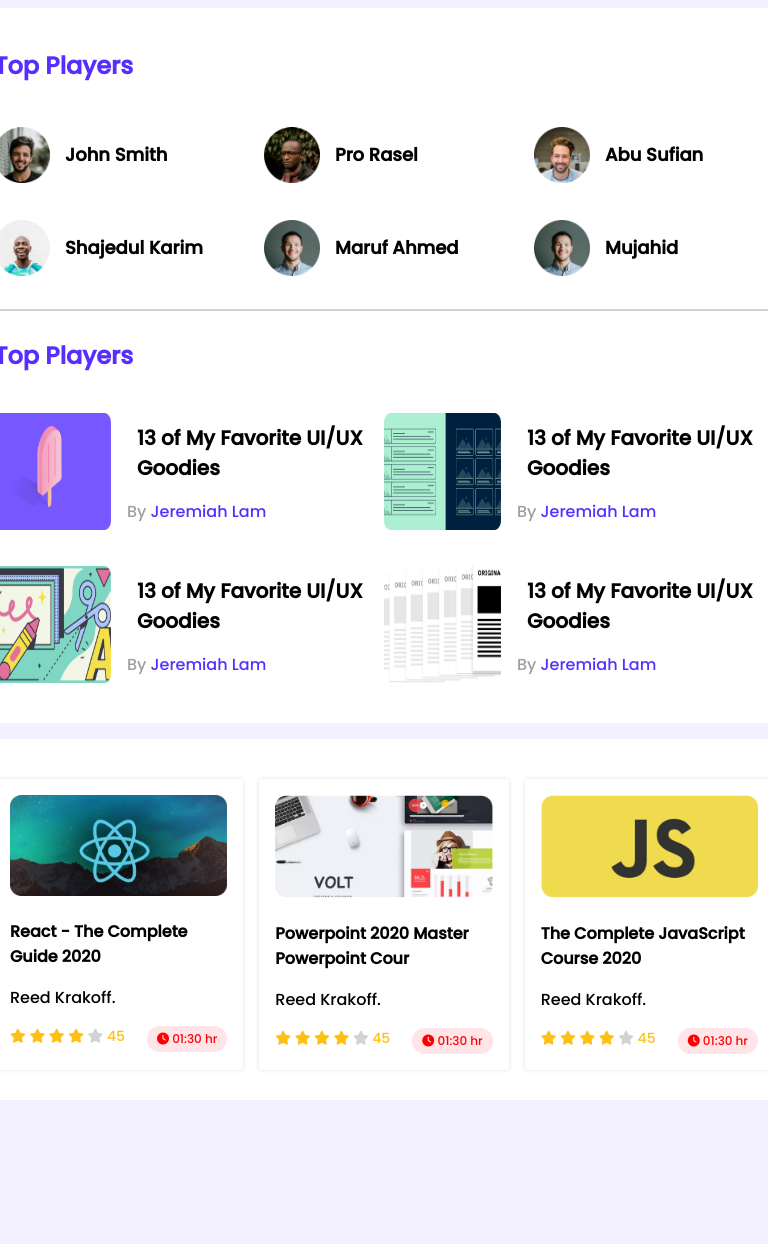
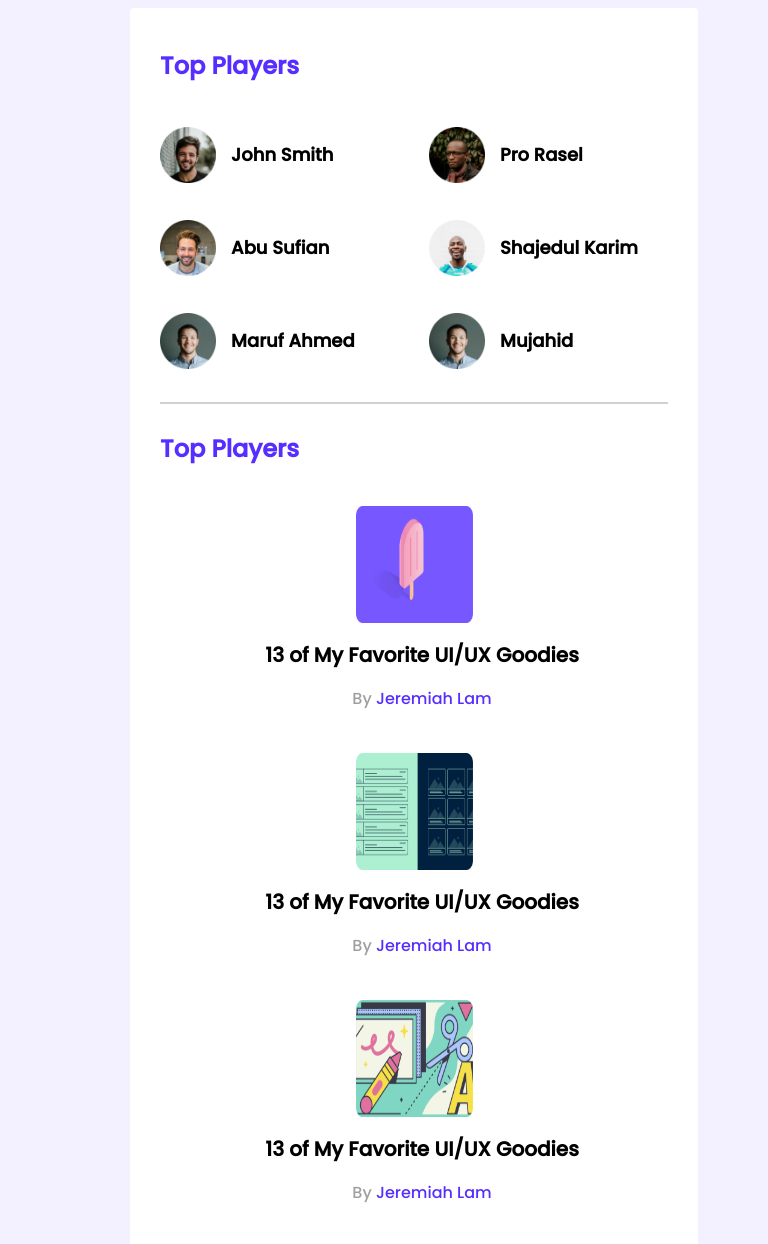
Before and after one commit to RMRana/Leader-board, a plain HTML site: page index.html in a window 768 px wide. Shown: the top 1244 px of the page. Before the commit the page ends 1124 px from the top, so only its background shows below. Drawn offline with Linux system fonts and the light colour scheme.

Commit message:
responsive

```diff
--- a/css/responsive.css
+++ b/css/responsive.css
@@ -1,6 +1,7 @@
 @media only screen and (max-width: 688px) {
     .container {
         width: 100%;
+        overflow-x: hidden;
     }
     .title{
         text-align: center;
@@ -21,3 +22,26 @@
         grid-row-gap: 30px;
     }
  }
+ @media only screen and (min-width: 669px) and (max-width: 992px){
+    .container{
+        width: 100%;
+    }
+    .player{
+        grid-template-columns: repeat(2, 1fr);
+    }
+
+    .blogs {
+        grid-template-columns: repeat(1, 1fr);
+    }
+    .blog {
+        flex-direction: column;
+        align-items: center;
+    }
+    .blog-info p {
+        text-align: center;
+    }
+    .latest-course {
+        grid-template-columns: repeat(2, 1fr);
+        grid-gap: 22px;
+    }
+ }
--- a/index.html
+++ b/index.html
@@ -7,12 +7,10 @@
     <title>Responsive Project</title>
     <!-- FontAwsom link -->
     <link rel="stylesheet" href="https://cdnjs.cloudflare.com/ajax/libs/font-awesome/6.1.1/css/all.min.css" integrity="sha512-KfkfwYDsLkIlwQp6LFnl8zNdLGxu9YAA1QvwINks4PhcElQSvqcyVLLD9aMhXd13uQjoXtEKNosOWaZqXgel0g==" crossorigin="anonymous" referrerpolicy="no-referrer" />
-    <!-- responsive css style -->
-    <link rel="stylesheet" href="css/responsive.css">
 
     <!-- custom style -->
     <link rel="stylesheet" href="css/style.css">
-
+    <!-- responsive css style -->
     <link rel="stylesheet" href="css/responsive.css">
 
 
```
